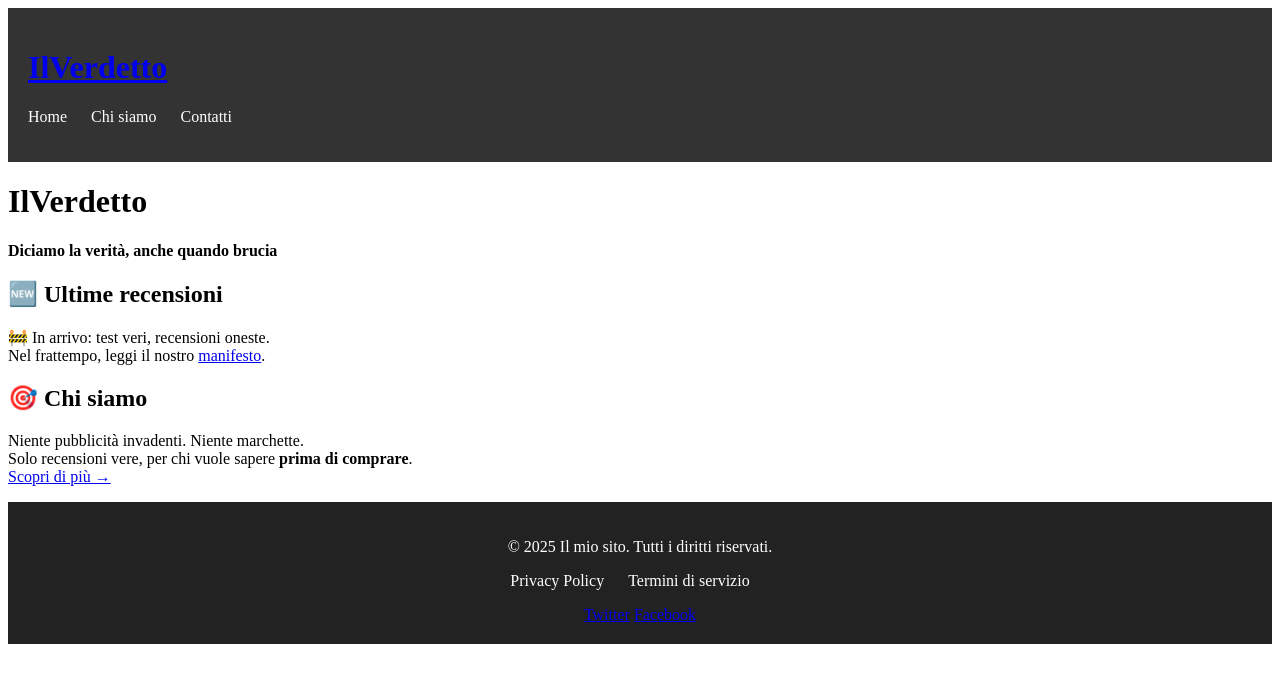
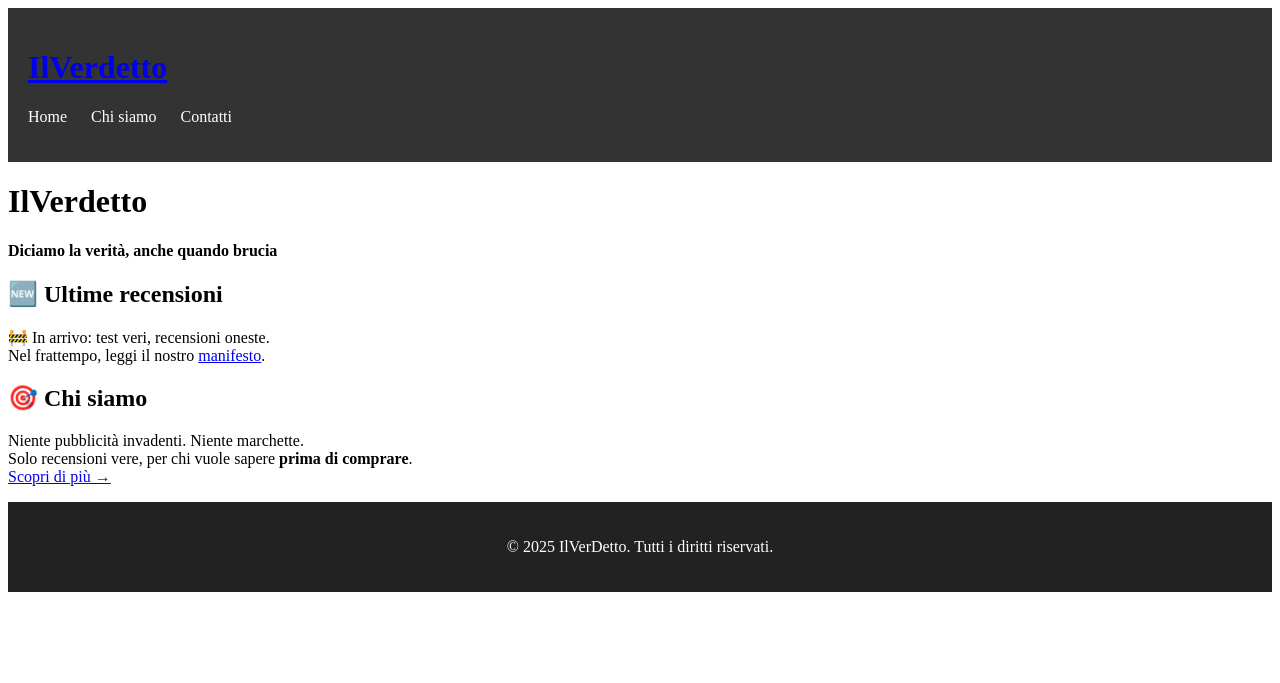
Before and after one commit to ilverdetto/ilverdetto.github.io, a Jekyll site: the page built from index.md, in a window 1280 px wide. Shown: the top 683 px of the page. Built offline with Jekyll 4.4.1, drawn with Linux system fonts in a browser that asks for light colours.

Commit message:
Update footer.html

```diff
--- a/_includes/footer.html
+++ b/_includes/footer.html
@@ -1,11 +1,5 @@
 <footer>
-  <p>&copy; {{ site.time | date: "%Y" }} Il mio sito. Tutti i diritti riservati.</p>
-  <ul>
-    <li><a href="{{ '/privacy-policy/' | absolute_url }}">Privacy Policy</a></li>
-    <li><a href="{{ '/terms-of-service/' | absolute_url }}">Termini di servizio</a></li>
-  </ul>
-  <div class="social-icons">
-    <a href="https://twitter.com/tuoaccount" target="_blank">Twitter</a>
-    <a href="https://facebook.com/tuoaccount" target="_blank">Facebook</a>
+  <div class="container">
+    <p>&copy; {{ site.time | date: "%Y" }} IlVerDetto. Tutti i diritti riservati.</p>
   </div>
 </footer>
```
